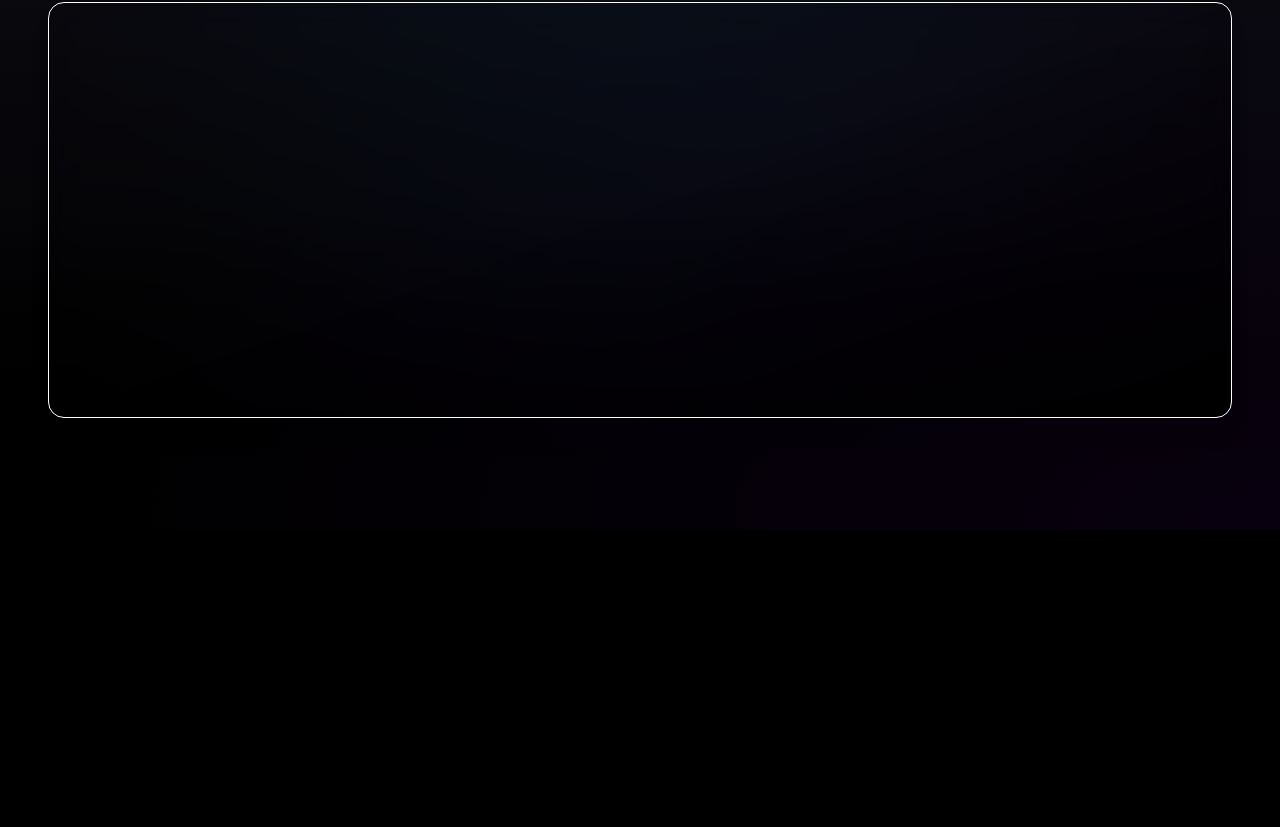
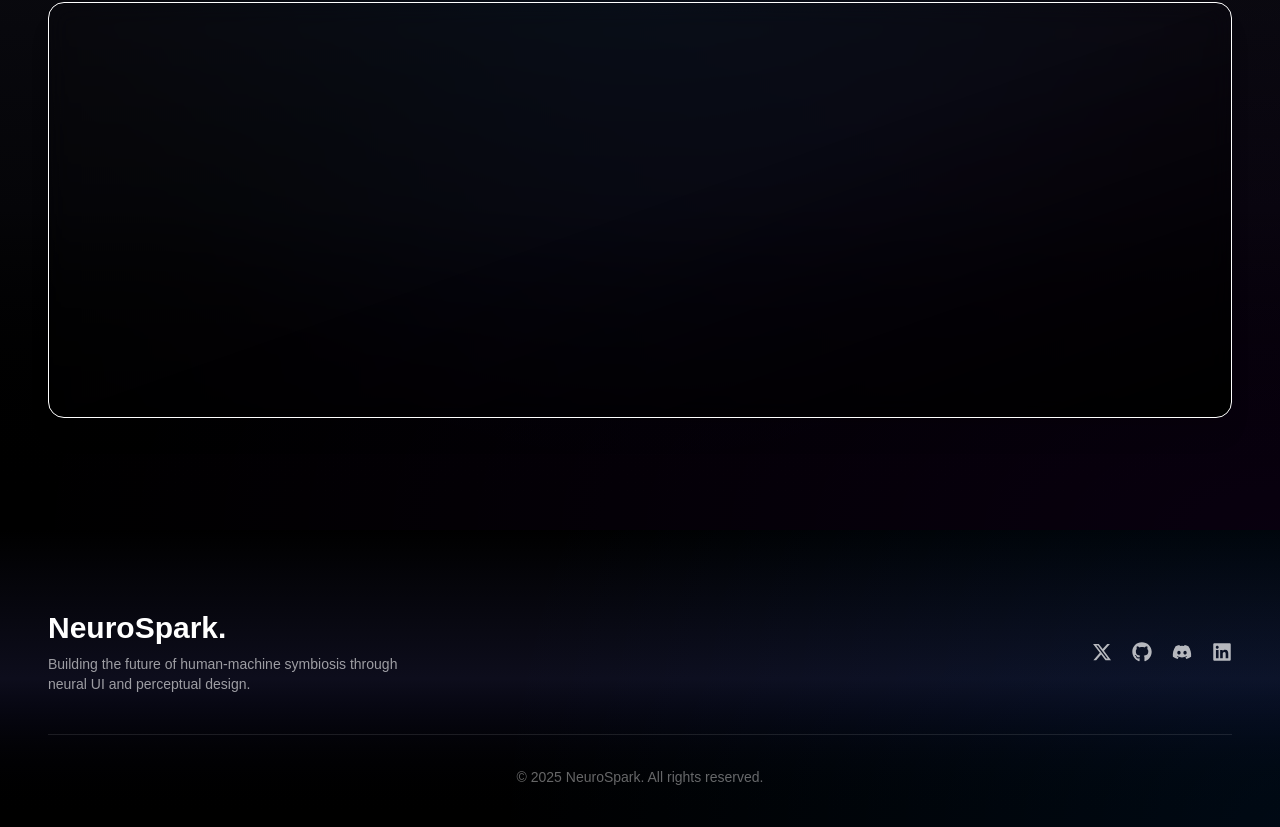
Before and after one commit to krishnasahu22032003/Sci-Fi-landing-page, a React (Vite) app: page / in a window 1280 px wide. Shown: the part 5940-6767 px from the top of the page. Before the commit the page ends 6470 px from the top, so only its background shows below. Built offline with nearby package versions, Linux system fonts and the light colour scheme.

Commit message:
Footer section done

```diff
--- a/src/App.jsx
+++ b/src/App.jsx
@@ -1,5 +1,6 @@
 import CtaSection from "./components/CtaSection"
 import Features from "./components/Features"
+import FooterSection from "./components/FooterSection"
 import Hero from "./components/Hero"
 import InteractiveNeuralUI from "./components/InteractiveNeuralUI"
 import Navbar from "./components/Navbar"
@@ -16,6 +17,7 @@ function App() {
 <Features/>
 <UseCases/>
 <CtaSection/>
+<FooterSection/>
 </main>
     </>
   )
--- a/src/components/CtaSection.jsx
+++ b/src/components/CtaSection.jsx
@@ -39,7 +39,7 @@ const CtaSection = () => {
   useGsapRevealCTA();
 
   return (
-    <section className="relative py-28 bg-black overflow-hidden z-10">
+    <section id="transmission" className="relative py-28 bg-black overflow-hidden z-10">
       {/* Background Gradients */}
       <div className="absolute inset-0 bg-gradient-to-b from-[#0b0b11] via-[#050508] to-black" />
       <div className="absolute inset-0 z-0 pointer-events-none bg-[radial-gradient(ellipse_at_top,_rgba(0,140,255,0.05)_0%,_transparent_65%)]" />
--- /dev/null
+++ b/src/components/FooterSection.jsx
@@ -0,0 +1,74 @@
+import {
+  FaXTwitter,
+  FaGithub,
+  FaDiscord,
+  FaLinkedin,
+} from "react-icons/fa6"; // You can also use FaTwitter if you prefer the old logo
+
+const FooterSection = () => {
+  return (
+    <footer className="relative z-10 bg-black pt-20 pb-10 overflow-hidden">
+      {/* Background Gradient */}
+      <div className="absolute inset-0 bg-gradient-to-t from-black via-[#0d0d1c] to-transparent" />
+      <div className="absolute inset-0 pointer-events-none bg-[radial-gradient(circle_at_bottom_right,rgba(0,120,255,0.08)_0%,transparent_60%)]" />
+
+      <div className="relative z-10 container mx-auto px-6 md:px-12 text-white">
+        {/* Top Row */}
+        <div className="flex flex-col md:flex-row items-center justify-between gap-8 border-b border-white/10 pb-10">
+          {/* Logo + Tagline */}
+          <div>
+            <h1 className="text-2xl md:text-3xl font-bold special-font text-white">
+              NeuroSpark<span className="text-[--color-blue-100]">.</span>
+            </h1>
+            <p className="mt-2 text-white/60 text-sm max-w-sm">
+              Building the future of human-machine symbiosis through neural UI and perceptual design.
+            </p>
+          </div>
+
+          {/* Social Icons */}
+          <div className="flex gap-5 text-xl">
+            <a
+              href="https://twitter.com/yourusername"
+              target="_blank"
+              rel="noopener noreferrer"
+              className="text-white/70 hover:text-[--color-blue-100] transition"
+            >
+              <FaXTwitter />
+            </a>
+            <a
+              href="https://github.com/yourusername"
+              target="_blank"
+              rel="noopener noreferrer"
+              className="text-white/70 hover:text-[--color-blue-100] transition"
+            >
+              <FaGithub />
+            </a>
+            <a
+              href="https://discord.gg/yourserver"
+              target="_blank"
+              rel="noopener noreferrer"
+              className="text-white/70 hover:text-[--color-blue-100] transition"
+            >
+              <FaDiscord />
+            </a>
+            <a
+              href="https://linkedin.com/in/yourprofile"
+              target="_blank"
+              rel="noopener noreferrer"
+              className="text-white/70 hover:text-[--color-blue-100] transition"
+            >
+              <FaLinkedin />
+            </a>
+          </div>
+        </div>
+
+        {/* Bottom Row */}
+        <div className="mt-8 text-center text-sm text-white/40">
+          © {new Date().getFullYear()} NeuroSpark. All rights reserved.
+        </div>
+      </div>
+    </footer>
+  );
+};
+
+export default FooterSection;
```
